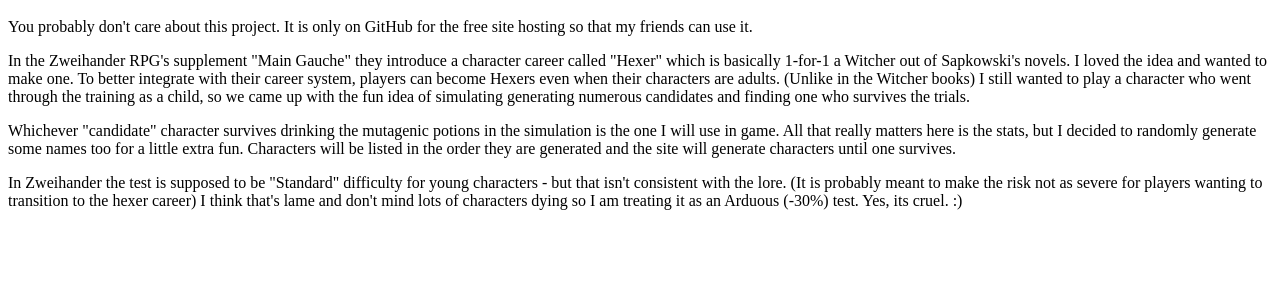
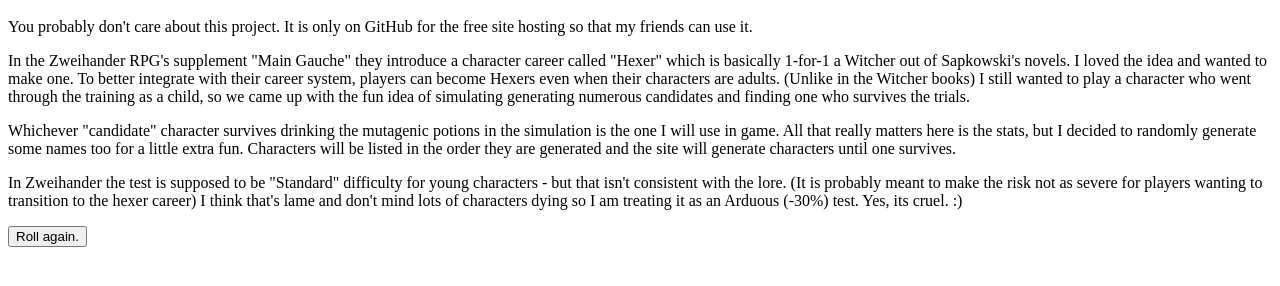
Before and after one commit to jeremyglebe/zweihander-ttrpg-hexer-generator, a plain HTML site: page index.html in a window 1280 px wide. Shown: the part 48-334 px from the top of the page. Drawn offline with Linux system fonts and the light colour scheme; a script that the page names is missing.

Commit message:
added a roll again button

```diff
--- a/index.html
+++ b/index.html
@@ -27,6 +27,7 @@
         hexer career) I think that's lame and don't mind lots of characters dying so I am treating it
         as an Arduous (-30%) test. Yes, its cruel. :)
     </p>
+    <button onclick="location.reload()">Roll again.</button>
     <!-- Script to roll zweihander stats until one survives a resolve test (for hexer characters) -->
     <script src="HexerGenerator.js"></script>
 </body>
```
